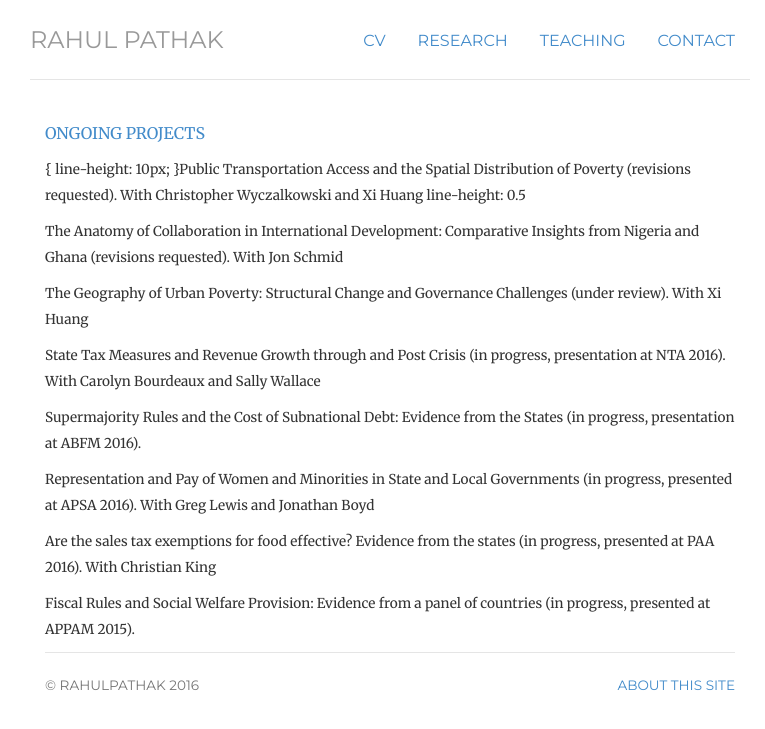
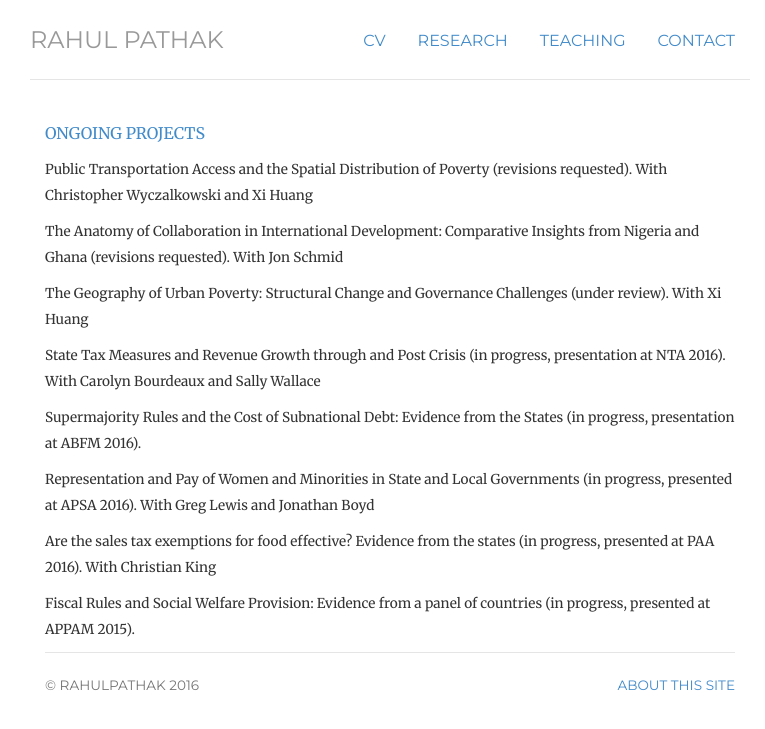
Before and after one commit to pathak-rahul/pathak-rahul.github.io, a Jekyll site: the page built from ongoing/index.html, in a window 1280 px wide. Shown: the top 729 px of the page, without its empty margins (250-1015 px from the left). Built offline with Jekyll 4.4.1, drawn with Linux system fonts in a browser that asks for light colours.

Commit message:
Update index.html

```diff
--- a/ongoing/index.html
+++ b/ongoing/index.html
@@ -9,9 +9,7 @@
 
 <p class="text-primary">ONGOING PROJECTS</p>
 
-<p><small> {
-    line-height: 10px;
-}Public Transportation Access and the Spatial Distribution of Poverty (revisions requested). With Christopher Wyczalkowski and Xi Huang line-height: 0.5</small><br>
+<p><small>Public Transportation Access and the Spatial Distribution of Poverty (revisions requested). With Christopher Wyczalkowski and Xi Huang</small><br>
 <p><small>The Anatomy of Collaboration in International Development: Comparative Insights from Nigeria and Ghana (revisions requested). With Jon Schmid</small><br>
 <p><small>The Geography of Urban Poverty: Structural Change and Governance Challenges (under review). With Xi Huang</small><br>
 <p><small>State Tax Measures and Revenue Growth through and Post Crisis (in progress, presentation at NTA 2016). With Carolyn Bourdeaux and Sally Wallace </small><br>
```
